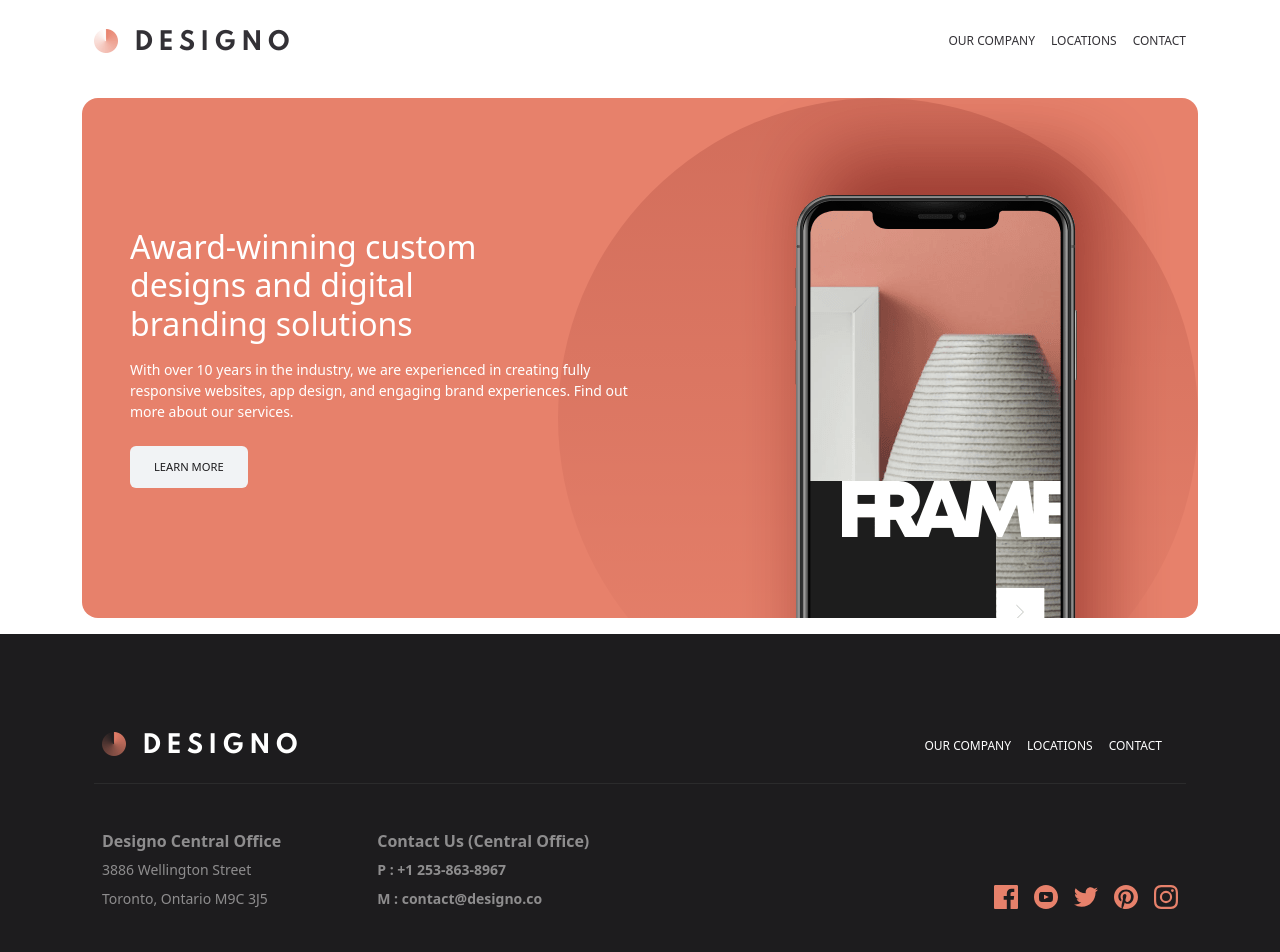
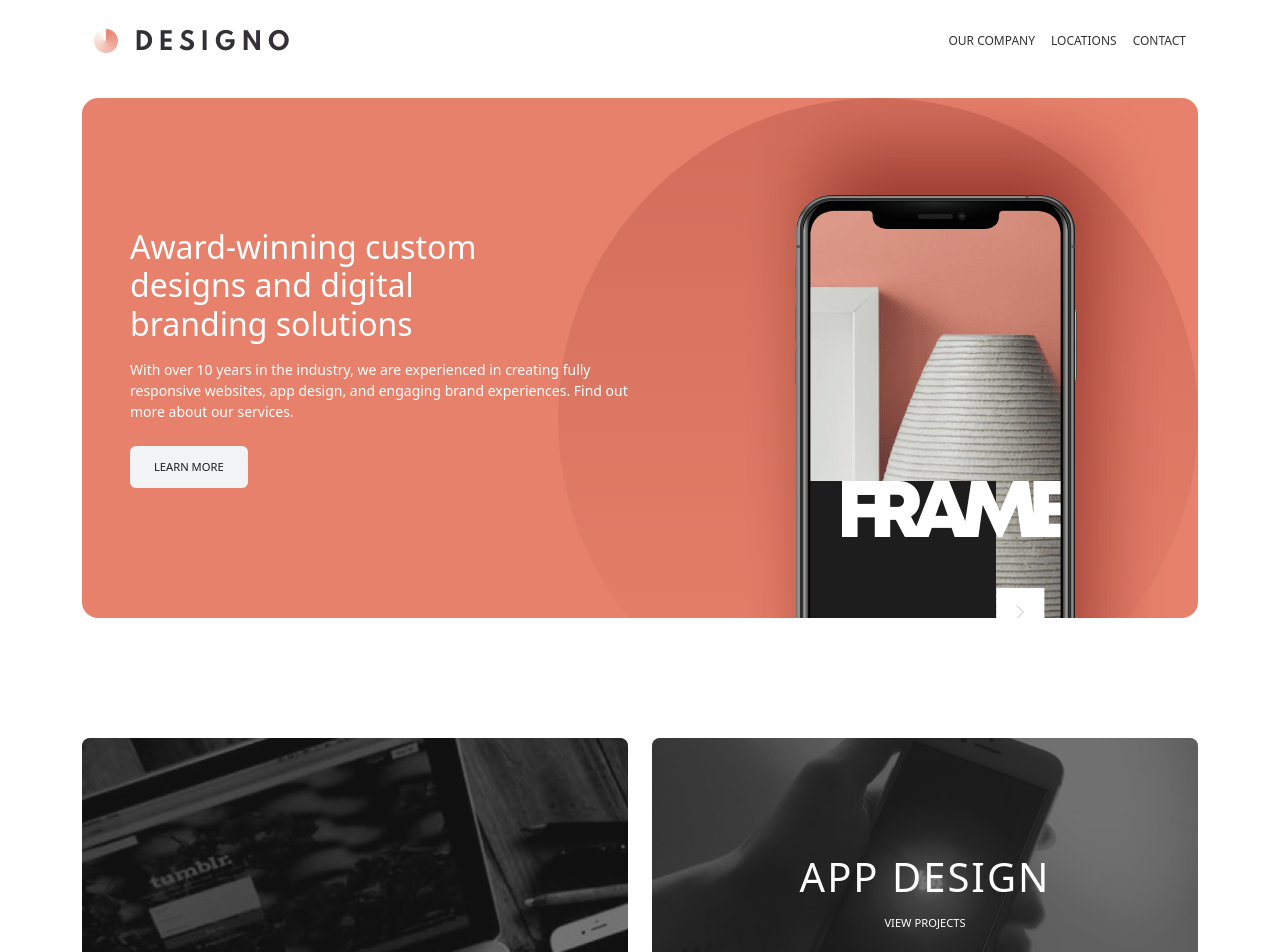
Before and after one commit to ShaimaaAKamal/designo, a React (Create React App) app: page / in a window 1280 px wide. Shown: the top 952 px of the page. Built offline with nearby package versions, Linux system fonts and the light colour scheme.

Commit message:
add home cards component to home component

```diff
--- a/src/Components/Home/Home.jsx
+++ b/src/Components/Home/Home.jsx
@@ -1,10 +1,12 @@
 import React from 'react';
 import HomeHeading from '../HomeHeading/HomeHeading';
+import HomeCards from '../HomeCards/HomeCards';
 
 export default function Home() {
   return (
     <div className='container-lg'>
       <HomeHeading/>
+      <HomeCards/>
     </div>
   )
 }
```
